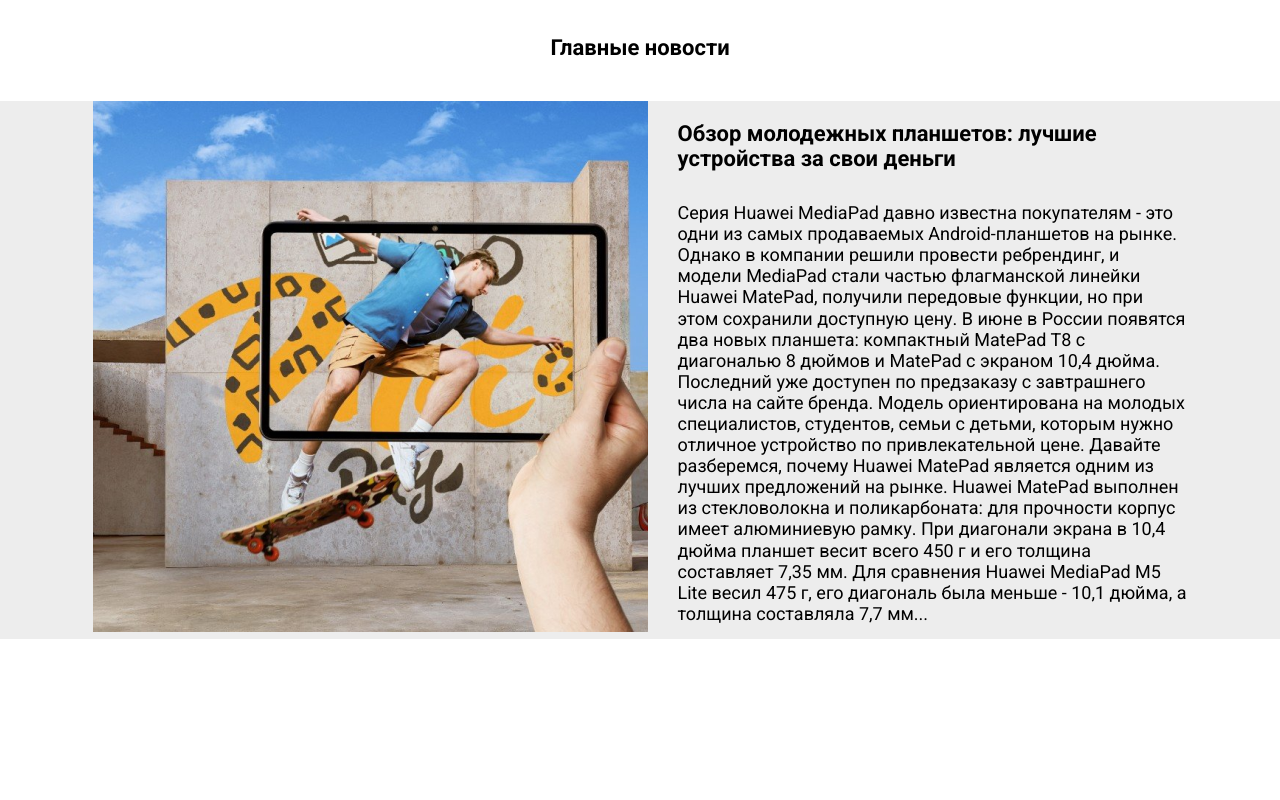
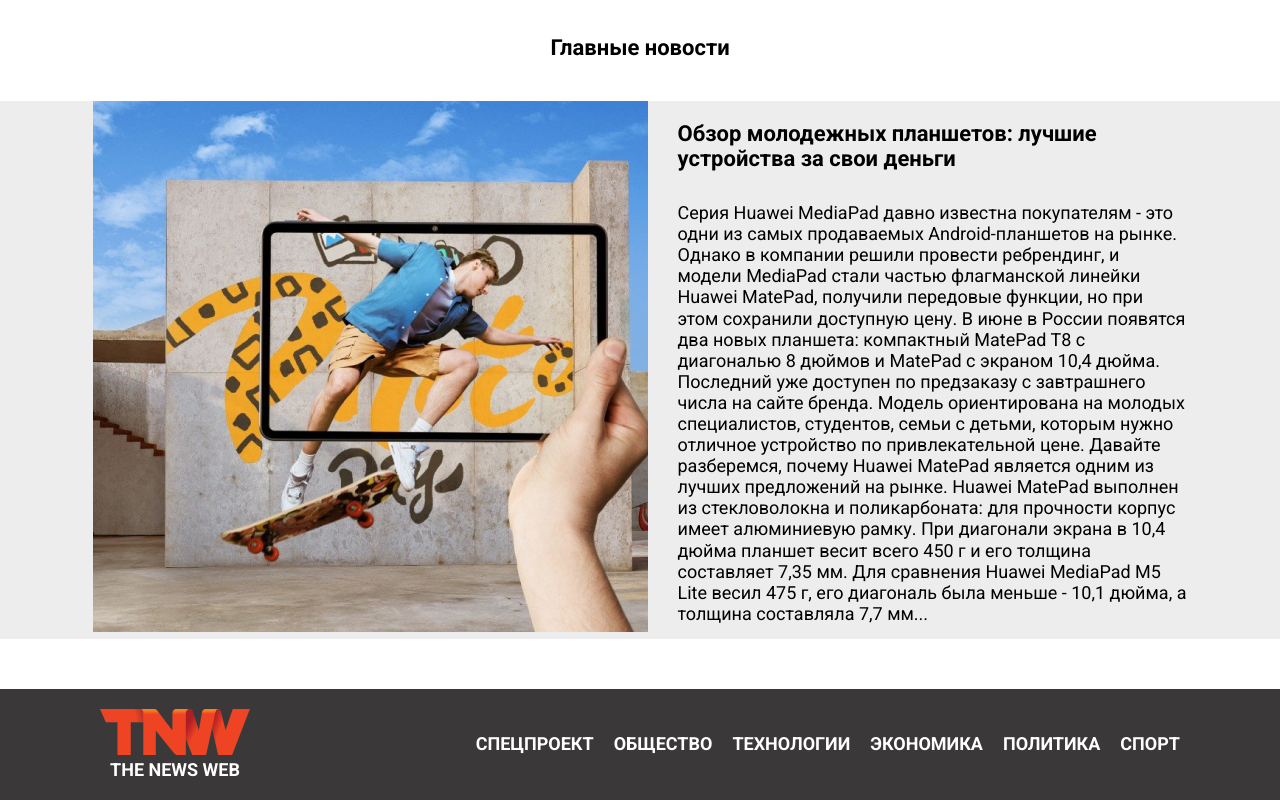
Before and after one commit to Ulugbek00202/TNW, a plain HTML site: page index.html in a window 1280 px wide. Shown: the part 1224-2024 px from the top of the page. Before the commit the page ends 1913 px from the top, so only its background shows below. Drawn offline with Linux system fonts and the light colour scheme.

Commit message:
new items

```diff
--- a/index.html
+++ b/index.html
@@ -155,6 +155,31 @@
 				</div>
 			</section>
 		</main>
+
+		<footer>
+			<div class="footer_contents">
+				<div class="container">
+					<nav>
+
+						<div class="logo">
+							<a class="footer_image" href="#">
+								<img src="./images/logo_image.png" alt="">
+								<h3>THE NEWS WEB</h3>
+							</a>
+						</div>
+
+						<div class="footer_list">
+							<a class="footer_nav" href="#"><span>СПЕЦПРОЕКТ</span></a>
+							<a class="footer_nav" href="#"><span>ОБЩЕСТВО</span></a>
+							<a class="footer_nav" href="#"><span>ТЕХНОЛОГИИ</span></a>
+							<a class="footer_nav" href="#"><span>ЭКОНОМИКА</span></a>
+							<a class="footer_nav" href="#"><span>ПОЛИТИКА</span></a>
+							<a class="footer_nav" href="#"><span>СПОРТ</span></a>
+						</div>
+					</nav>
+				</div>
+			</div>
+		</footer>
 	</div>
 </body>
 
--- a/styles/media.css
+++ b/styles/media.css
@@ -123,6 +123,16 @@
 		overflow: hidden;
 		overflow-y: scroll;
 	}
+
+	.footer_contents nav {
+		display: flex;
+		align-items: center;
+		justify-content: center;
+	}
+
+	.footer_list {
+		display: none;
+	}
 }
 
 @media (max-width: 700px) {
@@ -165,6 +175,10 @@
 
 	.breaking_news_title {
 		margin: 25px 0;
+	}
+
+	.footer_image h3 {
+		font-size: 16px;
 	}
 }
 
--- a/styles/style.css
+++ b/styles/style.css
@@ -201,3 +201,59 @@ main {
 	font-weight: 400;
 	line-height: 21.09px;
 }
+
+footer {
+	font-family: 'Roboto', sans-serif;
+}
+
+.footer_image {
+	display: flex;
+	align-items: center;
+	justify-content: center;
+	flex-direction: column;
+}
+
+.footer_image h3 {
+	color: #fff;
+	font-size: 18px;
+	font-weight: 700;
+	line-height: 21.09px;
+	text-align: center;
+	margin-top: 4px;
+}
+
+.footer_contents {
+	background: #3a3838;
+}
+
+.footer_nav {
+	color: #fff;
+	font-size: 18px;
+	font-weight: 700;
+	line-height: 21.09px;
+}
+
+.footer_nav:hover {
+	color: #ef4423;
+}
+
+.footer_nav::after {
+	content: '';
+	width: 100%;
+	height: 2px;
+	background-color: #ef4423;
+	display: block;
+	transform: scale(0);
+	transition: 0.5s;
+	border-radius: 5px;
+}
+
+.footer_nav:hover::after {
+	transform: scale(1);
+}
+
+.footer_list {
+	display: flex;
+	align-items: center;
+	gap: 20px;
+}
```
